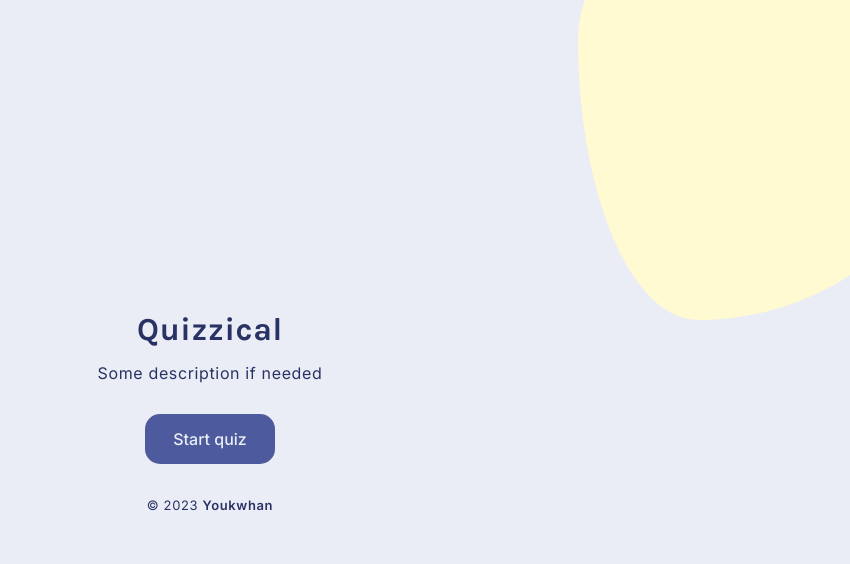
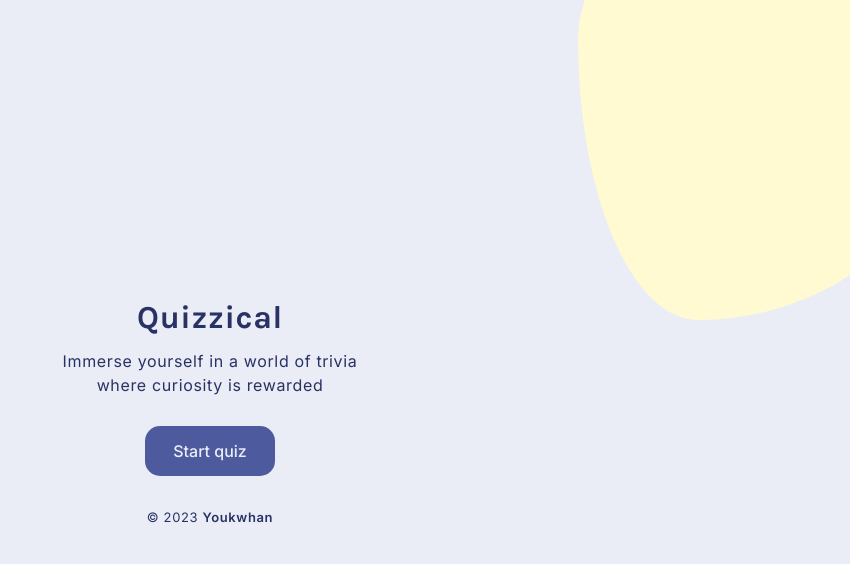
Before and after one commit to Youkwhan/quizzical, a React (Vite) app: page / in a window 1280 px wide. Shown: the top 564 px of the page, without its empty margins (430-1280 px from the left). Built offline with nearby package versions, Linux system fonts and the light colour scheme.

Commit message:
Refactor, QuizMenu and css stllying

```diff
--- a/src/App.css
+++ b/src/App.css
@@ -1,27 +1,3 @@
-.start-quiz {
-	text-align: center;
-}
-
-.start-quiz > h1 {
-	font-family: var(--ff-secondary);
-	font-weight: var(--fw-700);
-	font-size: var(--fs-large);
-	margin-bottom: 7px;
-}
-.start-quiz__description {
-	font-weight: var(--fw-400);
-	font-size: var(--fs-regular);
-	margin-bottom: 29px;
-}
-
-.start-quiz__btn {
-	font-weight: var(--fw-500);
-	font-size: var(--fs-regular);
-
-	border-radius: 15px;
-	padding: 1em 1.75em;
-}
-
 /* blob */
 .content-container{
    position: relative;
--- a/src/App.jsx
+++ b/src/App.jsx
@@ -1,10 +1,17 @@
 import { useState } from "react"
 
 import Quiz from "./components/Quiz"
+import QuizMenu from "./components/QuizMenu"
 import "./App.css"
 
 function App() {
 	const [game, setGame] = useState(false)
+	const [formData, setFormData] = useState({
+		numOfQuestions: 5,
+		category: "",
+		difficulty: "",
+		type: "",
+	})
 	return (
 		<main>
 			<div className="blob blob-top"></div>
@@ -14,19 +21,7 @@ function App() {
 				{game ? (
 					<Quiz setGame={setGame} />
 				) : (
-					<div className="start-quiz">
-						<h1>Quizzical</h1>
-						<p className="start-quiz__description">
-							Some description if needed
-						</p>
-						{/* category, difficulty, type of question */}
-						<button
-							className="start-quiz__btn btn"
-							onClick={() => setGame(true)}
-						>
-							Start quiz
-						</button>
-					</div>
+					<QuizMenu setGame={setGame} formData={formData} />
 				)}
 			</div>
 			<footer className="footer">
--- a/src/components/Quiz.css
+++ b/src/components/Quiz.css
@@ -3,6 +3,12 @@
 	display: flex;
 	flex-direction: column;
 	gap: 2em;
+}
+
+.questionnaire{
+	display: flex;
+	flex-direction: column;
+	gap: 1.2rem;
 }
 
 .quiz > h2 {
--- a/src/components/Quiz.jsx
+++ b/src/components/Quiz.jsx
@@ -86,7 +86,7 @@ function Quiz({ setGame }) {
 		<div className="quiz">
 			{score != null && <Confetti width={width} height={height} />}
 			<h2>Quizzical</h2>
-			{renderTriviaElements()}
+			<section className="questionnaire">{renderTriviaElements()}</section>
 			<section className="results">
 				{score != null && (
 					<p className="results__score">
--- /dev/null
+++ b/src/components/QuizMenu.css
@@ -0,0 +1,23 @@
+.start-quiz {
+	text-align: center;
+}
+
+.start-quiz > h1 {
+	font-family: var(--ff-secondary);
+	font-weight: var(--fw-700);
+	font-size: var(--fs-large);
+	margin-bottom: 7px;
+}
+.start-quiz__description {
+	font-weight: var(--fw-400);
+	font-size: var(--fs-regular);
+	margin-bottom: 29px;
+}
+
+.start-quiz__btn {
+	font-weight: var(--fw-500);
+	font-size: var(--fs-regular);
+
+	border-radius: 15px;
+	padding: 1em 1.75em;
+}
--- /dev/null
+++ b/src/components/QuizMenu.jsx
@@ -0,0 +1,29 @@
+import PropTypes from "prop-types"
+import "./QuizMenu.css"
+
+function QuizMenu(props) {
+	return (
+		<div className="start-quiz">
+			<h1>Quizzical</h1>
+			<p className="start-quiz__description"><span>Immerse yourself in a world of trivia <br /> where curiosity is rewarded</span></p>
+			{/*
+         1. MAKE OUR INPUT FORM
+         2. CONNECT SUBMIT, updating obj
+         3. SEEND TO API
+
+         */}
+			<button
+				className="start-quiz__btn btn"
+				onClick={() => props.setGame(true)}
+			>
+				Start quiz
+			</button>
+		</div>
+	)
+}
+
+QuizMenu.propTypes = {
+	setGame: PropTypes.func.isRequired,
+}
+
+export default QuizMenu
--- a/src/index.css
+++ b/src/index.css
@@ -63,9 +63,8 @@ p,
 h1,
 h2 {
 	letter-spacing: 0.04rem;
-	white-space: unset;
+	max-inline-size: 50ch;
 	text-wrap: balance;
-	max-inline-size: 50ch;
 }
 
 /* buttons */
```
